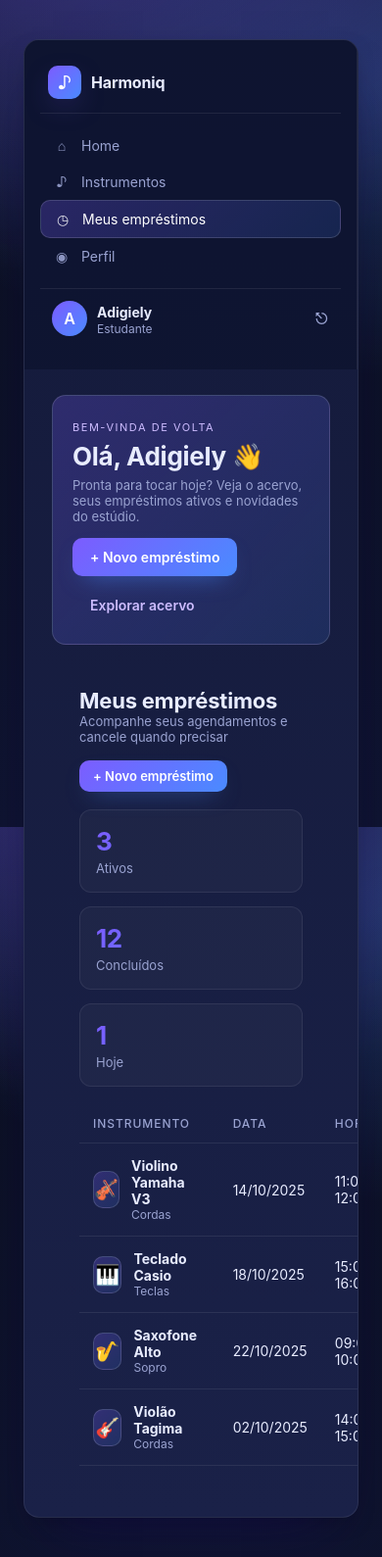
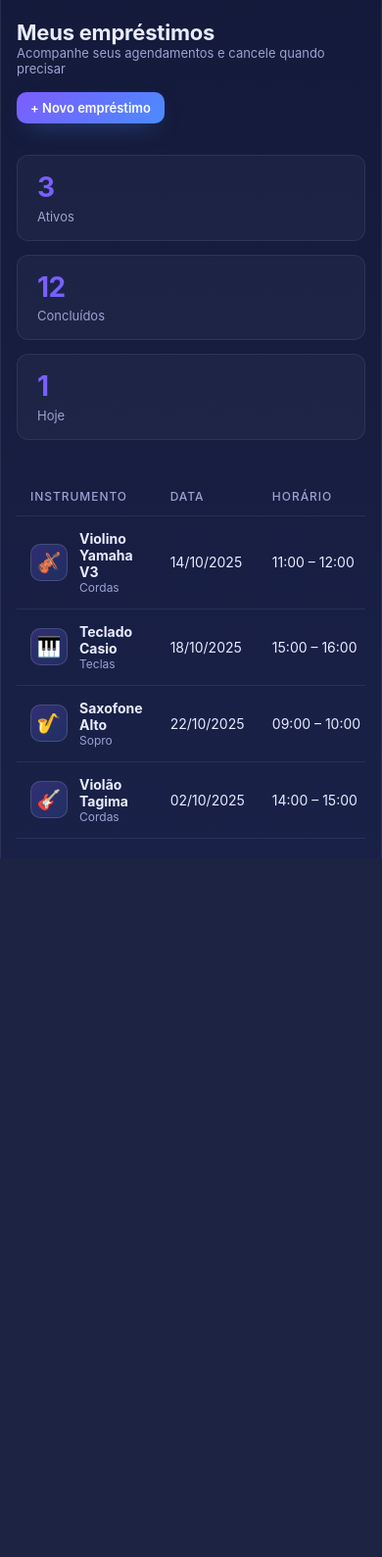
Before and after one commit to adigielydamaris-collab/projeto-reserva-instrumentos-Harmoniq, a Django app: page /meus_emprestimos/ in a window 390 px wide. Shown: the whole page at 98% size. After the commit the page ends 876 px from the top, so only its background shows below. Run offline with Django 5.2, Linux system fonts and the light colour scheme.

Commit message:
ajustes feito no html e css

```diff
--- a/instrumentos/templates/instrumentos/lista.html
+++ b/instrumentos/templates/instrumentos/lista.html
@@ -4,6 +4,9 @@
 {% block extra_css %}
   <link rel="stylesheet" href="{% static 'instrumentos/css/style.css' %}">
 {% endblock extra_css %}
+
+{%block header%}
+{%endblock header%}
 
 {% block content %}
         <div class="app-bar">
--- a/meus_emprestimos/static/css/meus_emprestimos.css
+++ /dev/null
@@ -1,355 +0,0 @@
-
-:root {
-  --bg: #0b0f1f;
-  --bg-2: #0f1430;
-  --surface: #141a3a;
-  --surface-2: #1a2148;
-  --line: rgba(255, 255, 255, 0.08);
-  --line-2: rgba(255, 255, 255, 0.14);
-  --text: #e8ecff;
-  --muted: #9aa3d1;
-  --primary: #7c5cff;
-  --primary-2: #4a8bff;
-  --primary-soft: rgba(124, 92, 255, 0.18);
-  --ok: #5eead4;
-  --warn: #fbbf77;
-  --grad: linear-gradient(135deg, #7c5cff 0%, #4a8bff 100%);
-  --grad-soft: linear-gradient(135deg, rgba(124, 92, 255, 0.25), rgba(74, 139, 255, 0.15));
-  --radius: 16px;
-  --shadow: 0 30px 60px -30px rgba(20, 10, 80, 0.7), 0 8px 24px -12px rgba(0, 0, 0, 0.5);
-}
-
-* {
-  box-sizing: border-box;
-}
-
-body {
-  margin: 0;
-  min-height: 100vh;
-  font-family: "Inter", system-ui, -apple-system, sans-serif;
-  color: var(--text);
-  background:
-    radial-gradient(1200px 600px at 10% -10%, rgba(124, 92, 255, 0.35), transparent 60%),
-    radial-gradient(1000px 500px at 110% 10%, rgba(74, 139, 255, 0.28), transparent 60%),
-    linear-gradient(180deg, var(--bg) 0%, var(--bg-2) 100%);
-  background-attachment: fixed;
-  padding: 40px 24px;
-}
-
-/* ---------- Moldura da tela ---------- */
-.device {
-  max-width: 1000px;
-  margin: 0 auto;
-  background: linear-gradient(180deg, var(--surface) 0%, var(--surface-2) 100%);
-  border: 1px solid var(--line);
-  border-radius: var(--radius);
-  box-shadow: var(--shadow);
-  overflow: hidden;
-}
-
-.device-app {
-  display: grid;
-  grid-template-columns: 240px 1fr;
-  min-height: 420px;
-}
-
-@media (max-width: 760px) {
-  .device-app {
-    grid-template-columns: 1fr;
-  }
-  .side {
-    display: none;
-  }
-}
-
-/* ---------- Sidebar ---------- */
-.side {
-  background: rgba(10, 15, 40, 0.55);
-  border-right: 1px solid var(--line);
-  padding: 22px 16px;
-  display: flex;
-  flex-direction: column;
-  gap: 14px;
-}
-
-.side-brand {
-  display: flex;
-  align-items: center;
-  gap: 10px;
-  padding: 4px 8px 14px;
-  border-bottom: 1px solid var(--line);
-}
-
-.side-brand strong {
-  font-size: 16px;
-  letter-spacing: -0.01em;
-}
-
-.logo {
-  width: 54px;
-  height: 54px;
-  border-radius: 14px;
-  display: inline-grid;
-  place-items: center;
-  background: var(--grad);
-  font-size: 26px;
-  color: #fff;
-  box-shadow: 0 10px 30px -10px rgba(124, 92, 255, 0.6);
-}
-
-.logo.sm {
-  width: 34px;
-  height: 34px;
-  font-size: 18px;
-  border-radius: 10px;
-}
-
-.nav {
-  display: flex;
-  align-items: center;
-  gap: 10px;
-  padding: 10px 12px;
-  border-radius: 10px;
-  color: var(--muted);
-  font-size: 14px;
-  text-decoration: none;
-  cursor: pointer;
-}
-
-.nav-ic {
-  width: 20px;
-  text-align: center;
-  opacity: 0.9;
-}
-
-.nav:hover {
-  background: rgba(255, 255, 255, 0.04);
-  color: var(--text);
-}
-
-.nav-on {
-  background: var(--grad-soft);
-  color: #fff;
-  border: 1px solid var(--line-2);
-}
-
-.side-foot {
-  margin-top: auto;
-  display: flex;
-  align-items: center;
-  gap: 10px;
-  padding: 12px;
-  border-top: 1px solid var(--line);
-}
-
-.side-foot strong {
-  font-size: 14px;
-}
-
-.avatar {
-  width: 36px;
-  height: 36px;
-  border-radius: 50%;
-  display: grid;
-  place-items: center;
-  background: var(--grad);
-  color: #fff;
-  font-weight: 600;
-}
-
-.logout {
-  margin-left: auto;
-  color: var(--muted);
-  cursor: pointer;
-}
-
-/* ---------- Conteúdo ---------- */
-.app-main {
-  padding: 26px 28px;
-  display: flex;
-  flex-direction: column;
-  gap: 18px;
-  min-width: 0;
-}
-
-.app-bar {
-  display: flex;
-  justify-content: space-between;
-  align-items: flex-end;
-  gap: 16px;
-  flex-wrap: wrap;
-}
-
-.app-bar h3 {
-  margin: 0;
-  font-size: 22px;
-  letter-spacing: -0.01em;
-}
-
-/* ---------- Botões ---------- */
-.btn {
-  border: none;
-  border-radius: 10px;
-  padding: 11px 18px;
-  font-size: 14px;
-  font-weight: 600;
-  font-family: inherit;
-  cursor: pointer;
-  transition: transform 0.1s, filter 0.15s, background 0.15s;
-}
-
-.btn.sm {
-  padding: 8px 14px;
-  font-size: 13px;
-}
-
-.btn-primary {
-  background: var(--grad);
-  color: #fff;
-  box-shadow: 0 10px 24px -12px rgba(74, 139, 255, 0.7);
-}
-
-.btn-primary:hover {
-  filter: brightness(1.08);
-  transform: translateY(-1px);
-}
-
-.btn-ghost {
-  background: transparent;
-  color: var(--muted);
-  border: 1px solid var(--line);
-}
-
-.btn-ghost:hover {
-  color: var(--text);
-  border-color: var(--line-2);
-}
-
-/* ---------- Textos ---------- */
-.muted {
-  color: var(--muted);
-  margin: 0;
-  font-size: 13px;
-}
-
-.muted.sm {
-  font-size: 12px;
-}
-
-/* ---------- Estatísticas ---------- */
-.stats {
-  display: grid;
-  grid-template-columns: repeat(3, 1fr);
-  gap: 14px;
-}
-
-@media (max-width: 560px) {
-  .stats {
-    grid-template-columns: 1fr;
-  }
-}
-
-.stat {
-  background: rgba(255, 255, 255, 0.03);
-  border: 1px solid var(--line);
-  border-radius: 12px;
-  padding: 16px;
-  display: flex;
-  flex-direction: column;
-  gap: 4px;
-}
-
-.stat-num {
-  font-size: 26px;
-  font-weight: 700;
-  background: var(--grad);
-  -webkit-background-clip: text;
-  background-clip: text;
-  color: transparent;
-  letter-spacing: -0.02em;
-}
-
-.stat-lbl {
-  color: var(--muted);
-  font-size: 13px;
-}
-
-/* ---------- Tabela de empréstimos ---------- */
-.tbl {
-  width: 100%;
-  border-collapse: separate;
-  border-spacing: 0;
-  font-size: 14px;
-}
-
-.tbl thead th {
-  text-align: left;
-  padding: 12px 14px;
-  color: var(--muted);
-  font-weight: 500;
-  font-size: 12px;
-  text-transform: uppercase;
-  letter-spacing: 0.08em;
-  border-bottom: 1px solid var(--line);
-}
-
-.tbl tbody td {
-  padding: 14px;
-  border-bottom: 1px solid var(--line);
-}
-
-.tbl tbody tr:hover {
-  background: rgba(255, 255, 255, 0.02);
-}
-
-.cell {
-  display: flex;
-  align-items: center;
-  gap: 12px;
-}
-
-.cell strong {
-  font-size: 14px;
-}
-
-.mini-art {
-  width: 38px;
-  height: 38px;
-  border-radius: 10px;
-  display: grid;
-  place-items: center;
-  background: var(--grad-soft);
-  font-size: 20px;
-  border: 1px solid var(--line-2);
-}
-
-.right {
-  text-align: right;
-}
-
-/* ---------- Etiquetas de status ---------- */
-.pill {
-  font-size: 11px;
-  padding: 4px 9px;
-  border-radius: 999px;
-  letter-spacing: 0.04em;
-  border: 1px solid var(--line-2);
-  white-space: nowrap;
-}
-
-.pill-ok {
-  background: rgba(94, 234, 212, 0.12);
-  color: #5eead4;
-  border-color: rgba(94, 234, 212, 0.3);
-}
-
-.pill-warn {
-  background: rgba(251, 191, 119, 0.12);
-  color: #fbbf77;
-  border-color: rgba(251, 191, 119, 0.3);
-}
-
-.pill-muted {
-  background: rgba(255, 255, 255, 0.05);
-  color: var(--muted);
-}
--- a/meus_emprestimos/templates/meus_emprestimos/meus_emprestimos.html
+++ b/meus_emprestimos/templates/meus_emprestimos/meus_emprestimos.html
@@ -1,12 +1,10 @@
 {% extends 'base.html' %}
 {% load static %}
 
-{% block extra_css %}
-  <link rel="stylesheet" href="{% static 'meus_emprestimos/css/meus_emprestimos.css' %}">
-{% endblock extra_css %}
+{% block header %}
+{% endblock header %}
 
 {% block content %}
-      <div class="app-main">
 <div class="app-bar">
   <div>
     <h3>Meus empréstimos</h3>
@@ -30,6 +28,7 @@
   </div>
 </div>
 
+<div class="tbl-wrap">
   <table class="tbl">
     <thead>
       <tr>
@@ -37,7 +36,7 @@
         <th>Data</th>
         <th>Horário</th>
         <th>Status</th>
-            <th></th>
+        <th class="right">Ações</th>
       </tr>
     </thead>
     <tbody>
@@ -104,5 +103,4 @@
     </tbody>
   </table>
 </div>
-  </div>
 {% endblock content %}
--- a/static/css/style.css
+++ b/static/css/style.css
@@ -359,3 +359,159 @@
     .mini-card { grid-template-columns: 48px minmax(0, 1fr); gap: 8px; }
     .mini-card .pill { grid-column: 2; justify-self: start; }
   }
+
+
+
+/* ========================================================
+   TELA MEUS EMPRÉSTIMOS
+   ======================================================== */
+
+/* Cabeçalho da página (Título e botão na mesma linha) */
+.app-bar {
+  display: flex;
+  justify-content: space-between;
+  align-items: center;
+  gap: 16px;
+  flex-wrap: wrap;
+  margin-bottom: 14px;
+}
+
+.app-bar h3 {
+  margin: 0;
+  font-size: 22px;
+  letter-spacing: -0.01em;
+}
+
+/* Botão pequeno e botão Cancelar */
+.btn.sm {
+  padding: 8px 14px;
+  font-size: 13px;
+}
+
+.btn-ghost {
+  background: transparent;
+  color: var(--muted);
+  border: 1px solid var(--line);
+  cursor: pointer;
+}
+
+.btn-ghost:hover {
+  color: var(--text);
+  border-color: var(--line-2);
+  background: rgba(255, 255, 255, 0.04);
+}
+
+/* Cards de estatísticas (3 colunas com moldura e degradê) */
+.stats {
+  display: grid;
+  grid-template-columns: repeat(3, minmax(0, 1fr));
+  gap: 14px;
+  margin-bottom: 20px;
+}
+
+.stat {
+  background: rgba(255, 255, 255, 0.03);
+  border: 1px solid var(--line);
+  border-radius: 12px;
+  padding: 16px 20px;
+  display: flex;
+  flex-direction: column;
+  gap: 4px;
+  min-width: 0;
+}
+
+.stat-num {
+  font-size: 28px;
+  font-weight: 700;
+  background: var(--grad);
+  -webkit-background-clip: text;
+  background-clip: text;
+  color: transparent;
+  line-height: 1.2;
+  letter-spacing: -0.02em;
+}
+
+.stat-lbl {
+  color: var(--muted);
+  font-size: 13px;
+}
+
+/* Tabela alinhada e com rolagem segura */
+.tbl-wrap {
+  width: 100%;
+  overflow-x: auto;
+}
+
+.tbl {
+  width: 100%;
+  border-collapse: separate;
+  border-spacing: 0;
+  font-size: 14px;
+}
+
+.tbl thead th {
+  text-align: left;
+  padding: 12px 14px;
+  color: var(--muted);
+  font-weight: 500;
+  font-size: 12px;
+  text-transform: uppercase;
+  letter-spacing: 0.08em;
+  border-bottom: 1px solid var(--line);
+  white-space: nowrap;
+}
+
+.tbl tbody td {
+  padding: 14px;
+  border-bottom: 1px solid var(--line);
+  vertical-align: middle;
+}
+
+.tbl tbody td:not(:first-child) {
+  white-space: nowrap;
+}
+
+.tbl tbody tr:hover {
+  background: rgba(255, 255, 255, 0.02);
+}
+
+.tbl .right {
+  text-align: right;
+}
+
+/* Célula do instrumento com ícone e texto */
+.cell {
+  display: flex;
+  align-items: center;
+  gap: 12px;
+}
+
+.cell strong {
+  font-size: 14px;
+}
+
+.mini-art {
+  width: 38px;
+  height: 38px;
+  flex: 0 0 38px;
+  border-radius: 10px;
+  display: grid;
+  place-items: center;
+  background: var(--grad-soft);
+  font-size: 20px;
+  border: 1px solid var(--line-2);
+}
+
+/* Tag Concluído */
+.pill-muted {
+  background: rgba(255, 255, 255, 0.05);
+  color: var(--muted);
+  border: 1px solid var(--line-2);
+}
+
+/* Responsivo para celulares */
+@media (max-width: 560px) {
+  .stats {
+    grid-template-columns: 1fr;
+  }
+}
--- a/templates/base.html
+++ b/templates/base.html
@@ -25,8 +25,8 @@
                 ativos e novidades do estúdio.
               </p>
               <div class="hero-cta">
-                <button class="btn btn-primary">+ Novo empréstimo</button>
-                <button class="btn btn-outline">Explorar acervo</button>
+                <a href="{% url 'meus_emprestimos:meus_emprestimos' %}" class="btn btn-primary" style="text-decoration: none;">+ Novo empréstimo</a>
+                <a href="{% url 'instrumentos:instrumentos' %}"  class="btn btn-outline" style="text-decoration: none;" >Explorar acervo</a>
               </div>
             </div>
             <div class="hero-illu">
```
Lines whose indentation alone changed are shown as unchanged.
